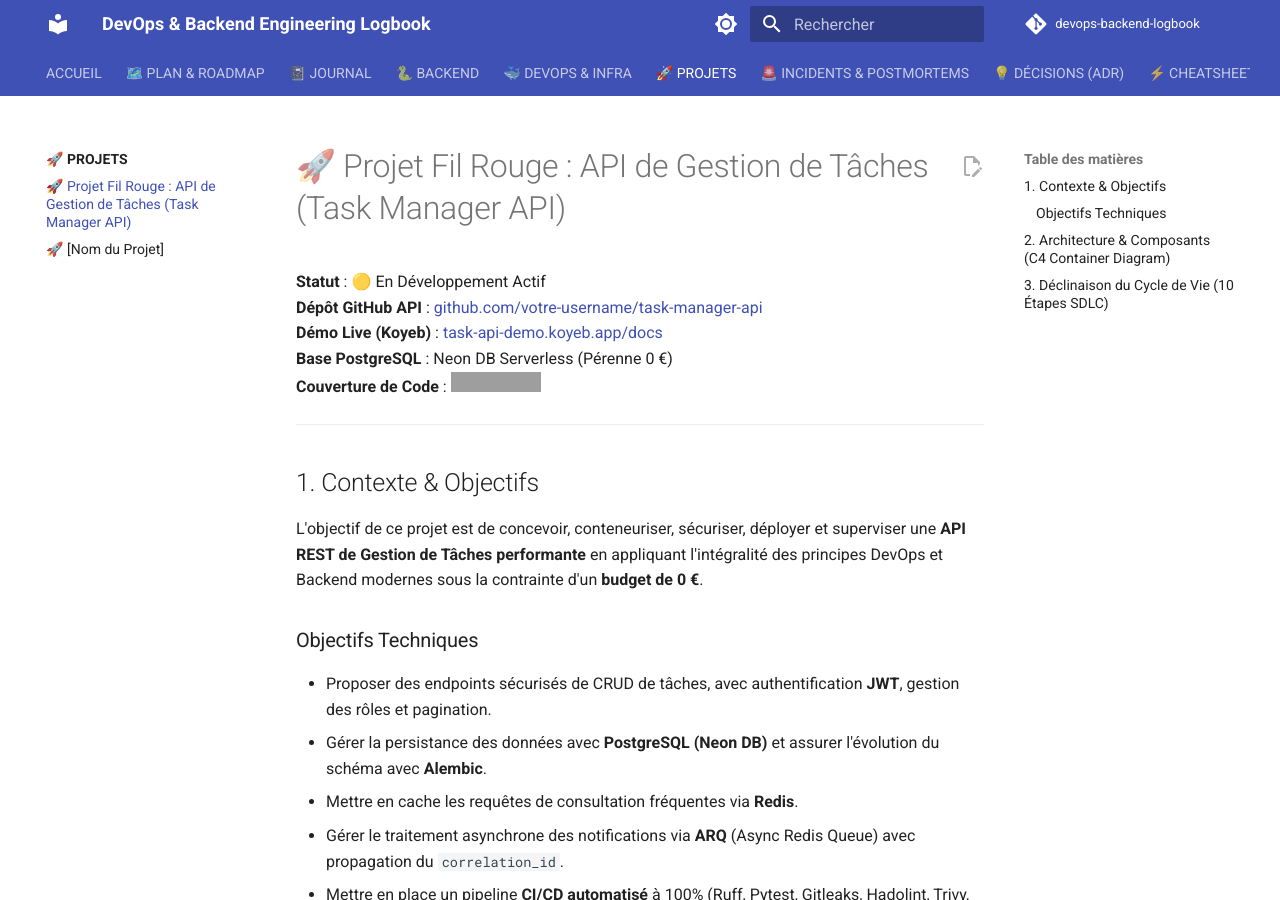
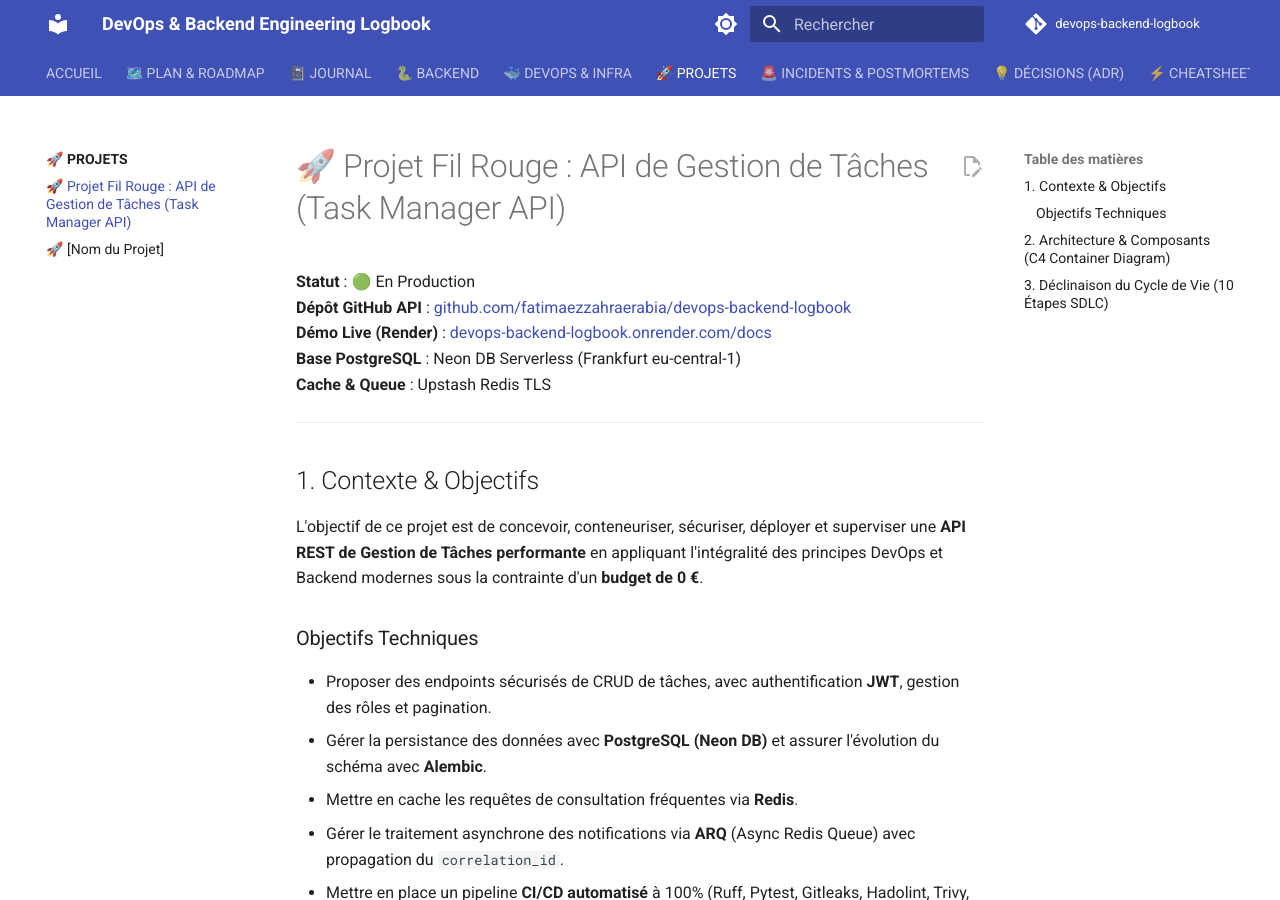
Before and after one commit to fatimaezzahraerabia/devops-backend-logbook, an MkDocs documentation site: the page built from docs/04-projets/api-gestion-taches.md, in a window 1280 px wide and 900 px high. Built offline with MkDocs 1.6.1 and Material for MkDocs 9.7.7, drawn with Linux system fonts in a browser that asks for light colours; comment, search, counter and statistics services are not loaded; grey boxes are pictures that could not be loaded.

Commit message:
docs: update profile links and Task Manager live demo on Render

```diff
--- a/docs/04-projets/api-gestion-taches.md
+++ b/docs/04-projets/api-gestion-taches.md
@@ -1,10 +1,10 @@
 # 🚀 Projet Fil Rouge : API de Gestion de Tâches (Task Manager API)
 
-**Statut** : 🟡 En Développement Actif
-**Dépôt GitHub API** : [github.com/votre-username/task-manager-api](https://github.com/votre-username/task-manager-api)
-**Démo Live (Koyeb)** : [task-api-demo.koyeb.app/docs](https://task-api-demo.koyeb.app/docs)
-**Base PostgreSQL** : Neon DB Serverless (Pérenne 0 €)
-**Couverture de Code** : ![Coverage](https://img.shields.io/badge/coverage-85%25-brightgreen.svg)
+**Statut** : 🟢 En Production
+**Dépôt GitHub API** : [github.com/fatimaezzahraerabia/devops-backend-logbook](https://github.com/fatimaezzahraerabia/devops-backend-logbook)
+**Démo Live (Render)** : [devops-backend-logbook.onrender.com/docs](https://devops-backend-logbook.onrender.com/docs)
+**Base PostgreSQL** : Neon DB Serverless (Frankfurt eu-central-1)
+**Cache & Queue** : Upstash Redis TLS
 
 ---
 
```
Also changed, not shown: docs/index.md (+4 -4 lines).
